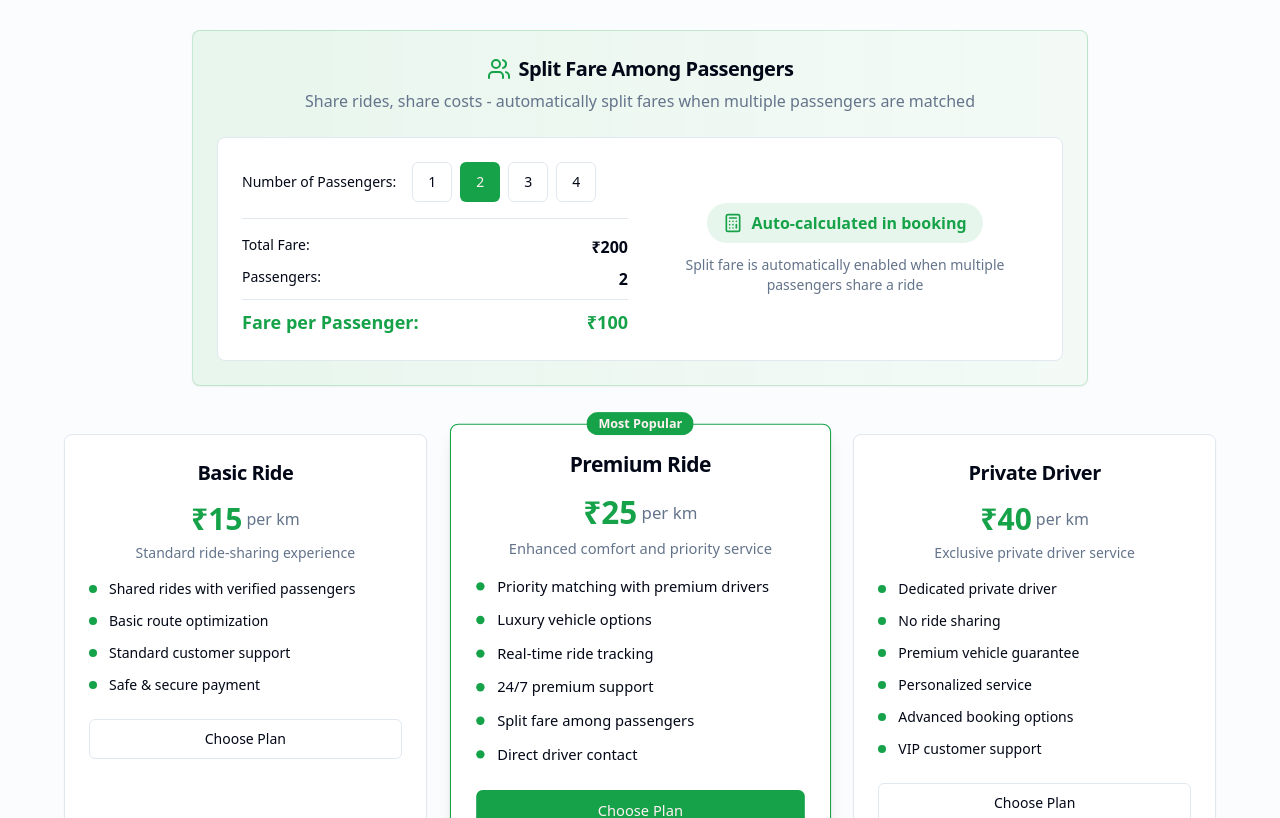
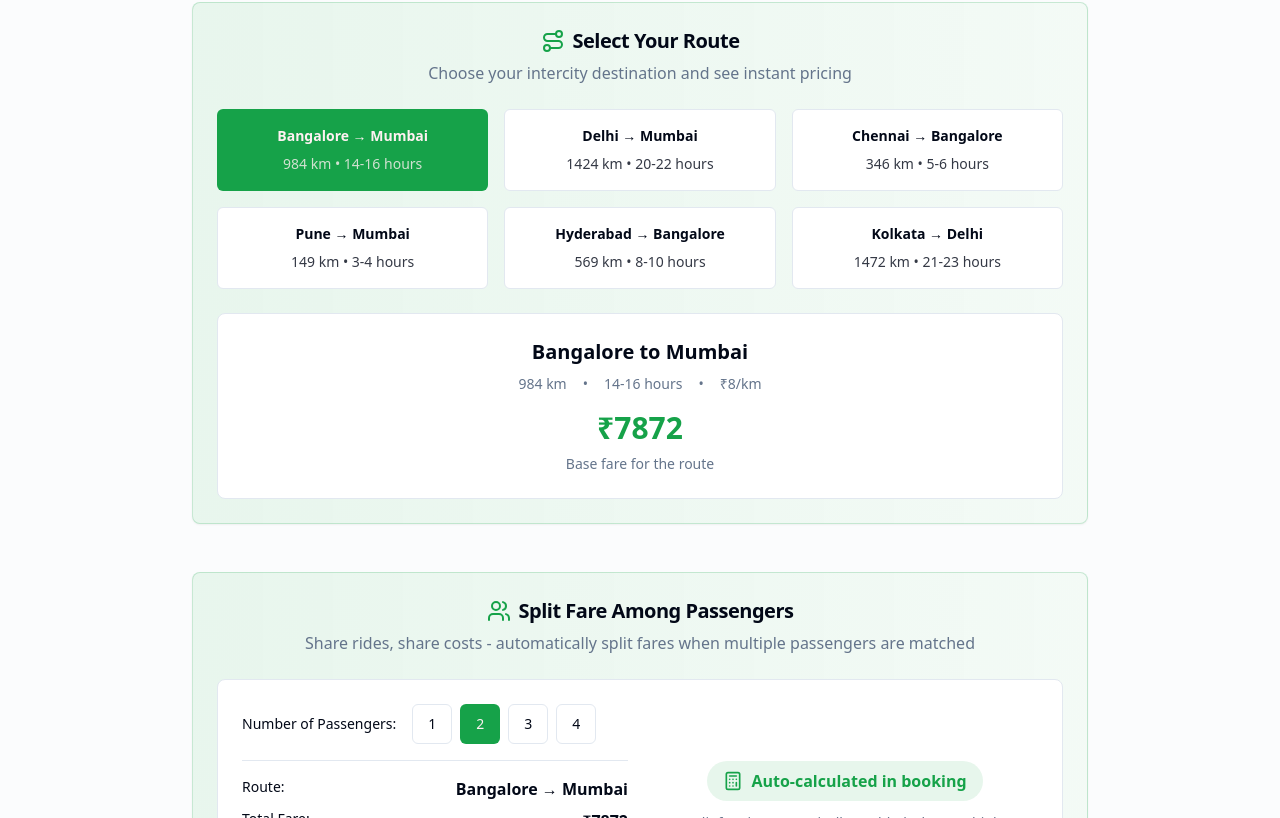
Before and after one commit to Nithin-36/hub-and-ride-sync, a React (Vite) app: page / in a window 1280 px wide. Shown: the part 3342-4160 px from the top of the page. Built offline with nearby package versions, Linux system fonts and the light colour scheme.

Commit message:
Refactor pricing and location logic
Remove "Split fare among passengers" from pricing plans. Update pricing to be location-based, with an example of ₹8 per km for inter-city travel within India (e.g., Bangalore to Mumbai).

```diff
--- a/src/components/PricingSection.tsx
+++ b/src/components/PricingSection.tsx
@@ -3,73 +3,126 @@ import { Card, CardContent, CardHeader, CardTitle } from "@/components/ui/card";
 import { Button } from "@/components/ui/button";
 import { Badge } from "@/components/ui/badge";
 import { Separator } from "@/components/ui/separator";
-import { Users, MapPin, Clock, DollarSign, Calculator, Car } from "lucide-react";
+import { Users, MapPin, Clock, DollarSign, Calculator, Route } from "lucide-react";
 
 const PricingSection = () => {
   const [passengers, setPassengers] = useState(2);
-  const [totalFare] = useState(200);
+  const [selectedRouteIndex, setSelectedRouteIndex] = useState(0);
 
-  const farePerPassenger = Math.round(totalFare / passengers);
-
-  const pricingPlans = [
+  const intercityRoutes = [
     {
-      title: "Basic Ride",
-      price: "₹15",
-      period: "per km",
-      description: "Standard ride-sharing experience",
-      features: [
-        "Shared rides with verified passengers",
-        "Basic route optimization",
-        "Standard customer support",
-        "Safe & secure payment",
-      ],
-      popular: false,
+      from: "Bangalore",
+      to: "Mumbai",
+      distance: 984,
+      pricePerKm: 8,
+      duration: "14-16 hours"
     },
     {
-      title: "Premium Ride",
-      price: "₹25",
-      period: "per km",
-      description: "Enhanced comfort and priority service",
-      features: [
-        "Priority matching with premium drivers",
-        "Luxury vehicle options",
-        "Real-time ride tracking",
-        "24/7 premium support",
-        "Split fare among passengers",
-        "Direct driver contact",
-      ],
-      popular: true,
+      from: "Delhi",
+      to: "Mumbai",
+      distance: 1424,
+      pricePerKm: 8,
+      duration: "20-22 hours"
     },
     {
-      title: "Private Driver",
-      price: "₹40",
-      period: "per km",
-      description: "Exclusive private driver service",
-      features: [
-        "Dedicated private driver",
-        "No ride sharing",
-        "Premium vehicle guarantee",
-        "Personalized service",
-        "Advanced booking options",
-        "VIP customer support",
-      ],
-      popular: false,
+      from: "Chennai",
+      to: "Bangalore",
+      distance: 346,
+      pricePerKm: 8,
+      duration: "5-6 hours"
     },
+    {
+      from: "Pune",
+      to: "Mumbai",
+      distance: 149,
+      pricePerKm: 8,
+      duration: "3-4 hours"
+    },
+    {
+      from: "Hyderabad",
+      to: "Bangalore",
+      distance: 569,
+      pricePerKm: 8,
+      duration: "8-10 hours"
+    },
+    {
+      from: "Kolkata",
+      to: "Delhi",
+      distance: 1472,
+      pricePerKm: 8,
+      duration: "21-23 hours"
+    }
   ];
+
+  const selectedRoute = intercityRoutes[selectedRouteIndex];
+  const totalFare = selectedRoute.distance * selectedRoute.pricePerKm;
+  const farePerPassenger = Math.round(totalFare / passengers);
 
   return (
     <section id="pricing" className="py-20 bg-muted/30">
       <div className="container mx-auto px-4">
         <div className="text-center mb-16">
           <h2 className="text-3xl lg:text-4xl font-bold mb-4">
-            Simple & <span className="text-primary">Transparent Pricing</span>
+            Intercity <span className="text-primary">Travel Pricing</span>
           </h2>
           <p className="text-lg text-muted-foreground max-w-2xl mx-auto">
-            Choose the perfect ride option for your needs with our competitive and transparent pricing structure.
+            Transparent intercity ride-sharing pricing at ₹8 per km. Share rides, share costs!
           </p>
         </div>
 
-        {/* Split Fare Feature Highlight */}
+        {/* Route Selection */}
+        <div className="max-w-4xl mx-auto mb-12">
+          <Card className="bg-gradient-to-r from-primary/10 to-primary/5 border-primary/20">
+            <CardHeader className="text-center">
+              <CardTitle className="flex items-center justify-center gap-2 text-xl">
+                <Route className="h-6 w-6 text-primary" />
+                Select Your Route
+              </CardTitle>
+              <p className="text-muted-foreground">
+                Choose your intercity destination and see instant pricing
+              </p>
+            </CardHeader>
+            <CardContent>
+              <div className="grid md:grid-cols-2 lg:grid-cols-3 gap-4 mb-6">
+                {intercityRoutes.map((route, index) => (
+                  <Button
+                    key={index}
+                    variant={selectedRouteIndex === index ? "default" : "outline"}
+                    onClick={() => setSelectedRouteIndex(index)}
+                    className="h-auto p-4 flex flex-col items-center gap-2"
+                  >
+                    <div className="font-semibold">{route.from} → {route.to}</div>
+                    <div className="text-sm opacity-80">{route.distance} km • {route.duration}</div>
+                  </Button>
+                ))}
+              </div>
+
+              <div className="bg-card rounded-lg p-6 border">
+                <div className="text-center mb-4">
+                  <h3 className="text-xl font-semibold mb-2">
+                    {selectedRoute.from} to {selectedRoute.to}
+                  </h3>
+                  <div className="flex items-center justify-center gap-4 text-sm text-muted-foreground">
+                    <span>{selectedRoute.distance} km</span>
+                    <span>•</span>
+                    <span>{selectedRoute.duration}</span>
+                    <span>•</span>
+                    <span>₹{selectedRoute.pricePerKm}/km</span>
+                  </div>
+                </div>
+
+                <div className="text-center">
+                  <div className="text-3xl font-bold text-primary mb-2">
+                    ₹{totalFare}
+                  </div>
+                  <p className="text-sm text-muted-foreground">Base fare for the route</p>
+                </div>
+              </div>
+            </CardContent>
+          </Card>
+        </div>
+
+        {/* Split Fare Feature */}
         <div className="max-w-4xl mx-auto mb-12">
           <Card className="bg-gradient-to-r from-primary/10 to-primary/5 border-primary/20">
             <CardHeader className="text-center">
@@ -104,6 +157,10 @@ const PricingSection = () => {
                     <Separator />
                     <div className="space-y-2">
                       <div className="flex justify-between">
+                        <span className="text-sm">Route:</span>
+                        <span className="font-semibold">{selectedRoute.from} → {selectedRoute.to}</span>
+                      </div>
+                      <div className="flex justify-between">
                         <span className="text-sm">Total Fare:</span>
                         <span className="font-semibold">₹{totalFare}</span>
                       </div>
@@ -133,52 +190,15 @@ const PricingSection = () => {
           </Card>
         </div>
 
-        {/* Pricing Cards */}
-        <div className="grid md:grid-cols-3 gap-8 max-w-6xl mx-auto mb-12">
-          {pricingPlans.map((plan, index) => (
-            <Card key={index} className={`relative ${plan.popular ? 'border-primary shadow-lg scale-105' : ''}`}>
-              {plan.popular && (
-                <Badge className="absolute -top-3 left-1/2 transform -translate-x-1/2 bg-primary">
-                  Most Popular
-                </Badge>
-              )}
-              <CardHeader className="text-center pb-4">
-                <CardTitle className="text-xl mb-2">{plan.title}</CardTitle>
-                <div className="flex items-center justify-center gap-1">
-                  <span className="text-3xl font-bold text-primary">{plan.price}</span>
-                  <span className="text-muted-foreground">{plan.period}</span>
-                </div>
-                <p className="text-sm text-muted-foreground mt-2">{plan.description}</p>
-              </CardHeader>
-              <CardContent className="pt-0">
-                <ul className="space-y-3">
-                  {plan.features.map((feature, featureIndex) => (
-                    <li key={featureIndex} className="flex items-center gap-3">
-                      <div className="h-2 w-2 bg-primary rounded-full flex-shrink-0" />
-                      <span className="text-sm">{feature}</span>
-                    </li>
-                  ))}
-                </ul>
-                <Button
-                  className={`w-full mt-6 ${plan.popular ? '' : 'variant="outline"'}`}
-                  variant={plan.popular ? "default" : "outline"}
-                >
-                  Choose Plan
-                </Button>
-              </CardContent>
-            </Card>
-          ))}
-        </div>
-
         {/* Additional Features */}
         <div className="grid md:grid-cols-3 gap-8 max-w-4xl mx-auto">
           <div className="text-center">
             <div className="inline-flex items-center justify-center w-12 h-12 bg-primary/10 rounded-lg mb-4">
               <MapPin className="h-6 w-6 text-primary" />
             </div>
-            <h3 className="font-semibold mb-2">Dynamic Pricing</h3>
+            <h3 className="font-semibold mb-2">Distance-Based Pricing</h3>
             <p className="text-sm text-muted-foreground">
-              Fair pricing based on distance, time, and demand
+              Fair pricing at ₹8 per km for all intercity routes
             </p>
           </div>
           <div className="text-center">
```
